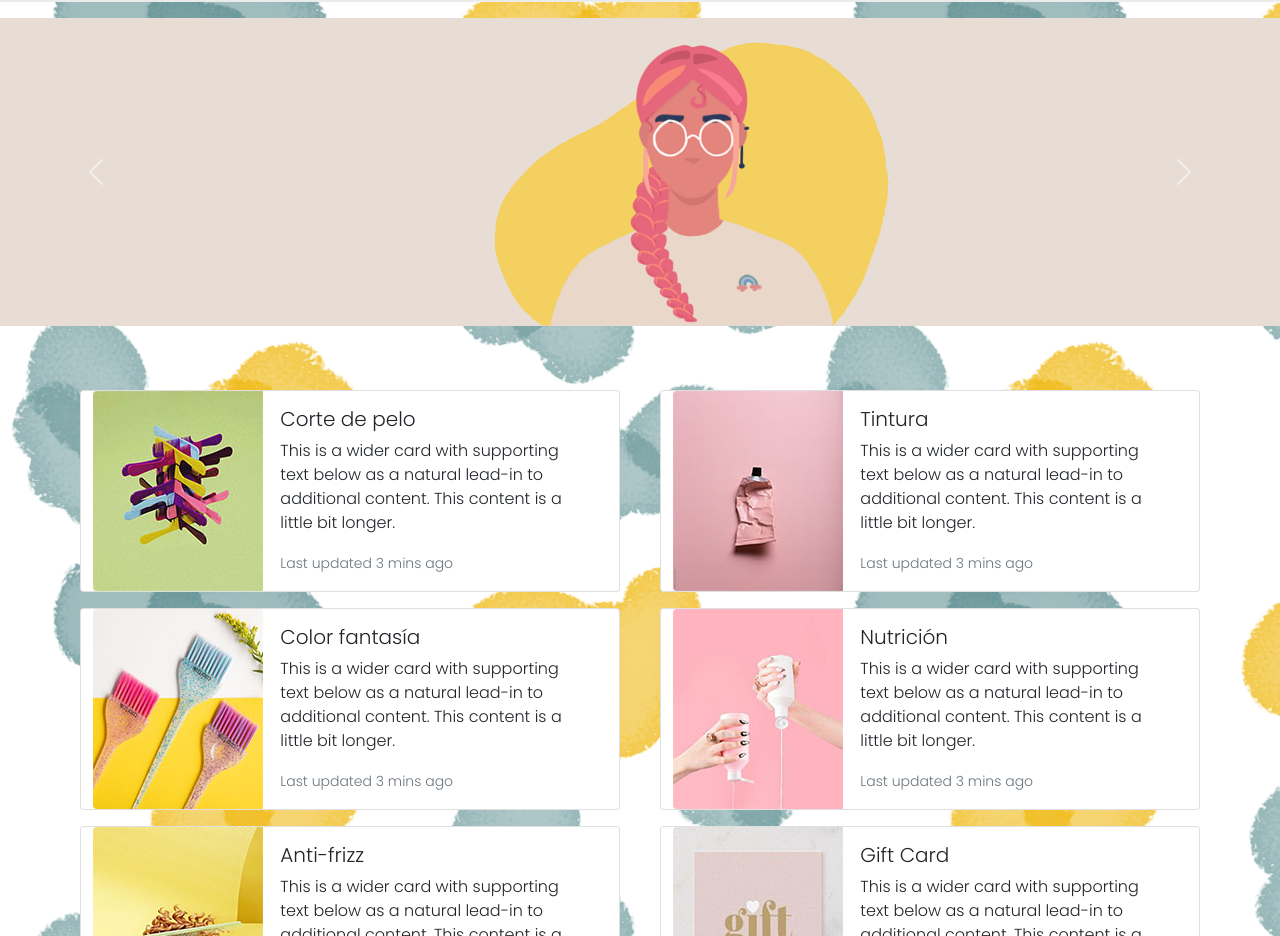
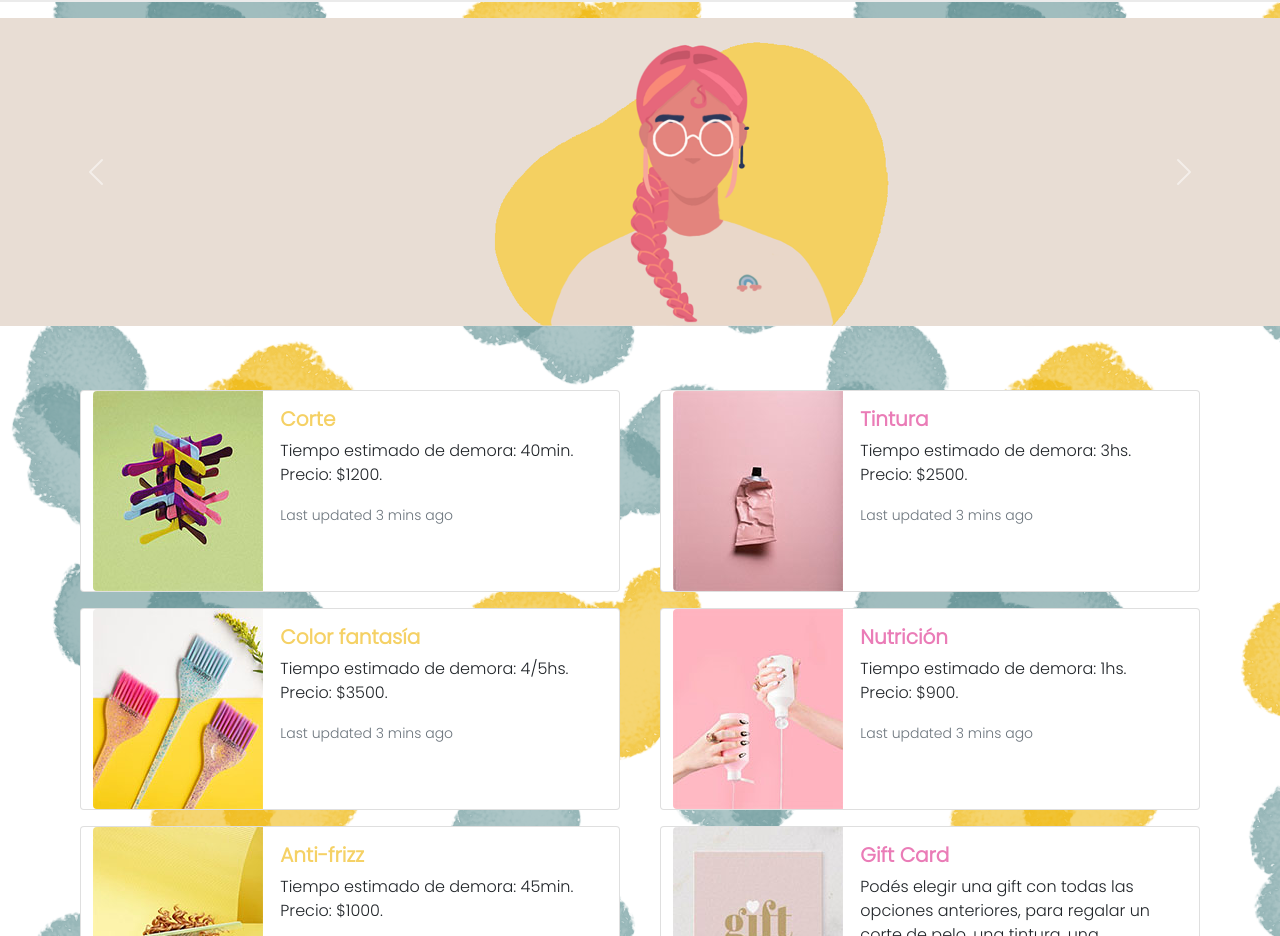
Before and after one commit to Marinachial/SASS, a plain HTML site: page pages/turnos.html in a window 1280 px wide. Shown: the part 66-1002 px from the top of the page. Drawn offline with nearby package versions, Linux system fonts and the light colour scheme.

Commit message:
agrego color en la secion turnos y algunos detalles

```diff
--- a/css/style.css
+++ b/css/style.css
@@ -45,8 +45,9 @@ nav {
 .btn.btn-outline-success{
 	color: #1493A2;
 	border-color: #1493A2;
-	border-width: 5px;
+	border-width: 3px;
 }
+
 
 .dropdown-item{
 	color: #1493A2;
@@ -59,7 +60,6 @@ nav {
 .dropdown-item:visited{
 	color: #ea7cb7;
 }
-
 
 
 
@@ -99,14 +99,30 @@ header h2{
 	color: #ea7cb7;
 }
 
+a.navbar-brand{
+	width: 250px;
+	height: 47.5px;
+}
 
-#SeccionSobre img[src="../img/sillaa.png"]{
+/*tamaño de la imagen seccion sobre*/
+
+#seccionSobre img[src="../img/sillaa.png"]{
  	width: 425px;
  	height: 584px;
 }
 
 
 
+/*--------------------MEDIAQUERIES------------------------*/
+
+/*----------Mediaq del Logo-----------*/
+
+@media (min-width: 280px) and (max-width: 375px){
+		a.navbar-brand{
+		width: 180px;
+		height: 47.5px;
+	}
+}
 
 
 /*----------Mediaq del slider-----------*/
@@ -125,8 +141,8 @@ header h2{
 
 /*----------Mediaq de la imagen Sección Sobre-----------*/
 
-@media (min-width: 280px) and (max-width: 375px){
-	#SeccionSobre img[src="../img/sillaa.png"]{
+@media (min-width: 280px) and (max-width: 434px){
+	#seccionSobre img[src="../img/sillaa.png"]{
  		width: 325px;
  		height: 484px;
  	}
@@ -134,28 +150,19 @@ header h2{
 
 
 
+
 /*----------MAIN---------*/
 
-
+/*estilos index*/
 .bg-color {
     background-color: #8487ce;
 }
 
-.pfont{
-	font-size: 20px;
-	color: white;
-}
 
 .pfont2{
 	font-size: 3rem;
 	font-weight: bold;
 	color: #84b7bd;
-}
-
-
-
-article.bg-color2 {
-    background-color: #709094;
 }
 
 .card-text1{
@@ -164,6 +171,40 @@ article.bg-color2 {
 	text-transform: uppercase;
 	font-weight: bold;
 }
+
+
+/*estilos sobre*/
+
+.pfont{
+	font-size: 20px;
+	color: white;
+}
+
+/*estilos turnos*/
+
+.card-text2{
+	font-size: 1rem;
+
+}
+
+.card-titlesobre{
+	font-weight: bold;
+	color: #f5d165;
+}
+
+.card-titlesobre2{
+	font-weight: bold;
+	color: #ea7cb7;
+}
+
+
+
+/*estilos contacto*/
+
+article.bg-color2 {
+    background-color: #709094;
+}
+
 
 
 /*----------FOOTER---------*/
--- a/pages/turnos.html
+++ b/pages/turnos.html
@@ -49,7 +49,7 @@
 	      </ul>
 	      <form class="d-flex">
 	        <input class="form-control me-2" type="search" placeholder="¿Buscás algo?" aria-label="Search">
-	        <button class="btn btn-outline-success" type="submit">Buscar</button>
+	        <button class="btn btn-outline-success bluehover" type="submit">Buscar</button>
 	      </form>
 	    </div>
 	  </div>
@@ -114,8 +114,9 @@
 				    </div>
 				    <div class="col-md-8">
 				      <div class="card-body">
-				        <h5 class="card-title">Corte de pelo</h5>
-				        <p class="card-text">This is a wider card with supporting text below as a natural lead-in to additional content. This content is a little bit longer.</p>
+				        <h5 class="card-titlesobre">Corte</h5>
+				        <p class="card-text2">Tiempo estimado de demora: 40min.
+				        Precio: $1200.</p>
 				        <p class="card-text"><small class="text-muted">Last updated 3 mins ago</small></p>
 				      </div>
 				    </div>
@@ -129,8 +130,9 @@
 				    </div>
 				    <div class="col-md-8">
 				      <div class="card-body">
-				        <h5 class="card-title">Tintura</h5>
-				        <p class="card-text">This is a wider card with supporting text below as a natural lead-in to additional content. This content is a little bit longer.</p>
+				        <h5 class="card-titlesobre2">Tintura</h5>
+				        <p class="card-text2">Tiempo estimado de demora: 3hs.
+				        Precio: $2500.</p>
 				        <p class="card-text"><small class="text-muted">Last updated 3 mins ago</small></p>
 				      </div>
 				    </div>
@@ -144,8 +146,9 @@
 				    </div>
 				    <div class="col-md-8">
 				      <div class="card-body">
-				        <h5 class="card-title"> Color fantasía</h5>
-				        <p class="card-text">This is a wider card with supporting text below as a natural lead-in to additional content. This content is a little bit longer.</p>
+				        <h5 class="card-titlesobre"> Color fantasía</h5>
+				        <p class="card-text2">Tiempo estimado de demora: 4/5hs.
+				        Precio: $3500.</p>
 				        <p class="card-text"><small class="text-muted">Last updated 3 mins ago</small></p>
 				      </div>
 				    </div>
@@ -159,8 +162,9 @@
 				    </div>
 				    <div class="col-md-8">
 				      <div class="card-body">
-				        <h5 class="card-title">Nutrición</h5>
-				        <p class="card-text">This is a wider card with supporting text below as a natural lead-in to additional content. This content is a little bit longer.</p>
+				        <h5 class="card-titlesobre2">Nutrición</h5>
+				        <p class="card-text2">Tiempo estimado de demora: 1hs.
+				        Precio: $900.</p>
 				        <p class="card-text"><small class="text-muted">Last updated 3 mins ago</small></p>
 				      </div>
 				    </div>
@@ -174,8 +178,9 @@
 				    </div>
 				    <div class="col-md-8">
 				      <div class="card-body">
-				        <h5 class="card-title">Anti-frizz</h5>
-				        <p class="card-text">This is a wider card with supporting text below as a natural lead-in to additional content. This content is a little bit longer.</p>
+				        <h5 class="card-titlesobre">Anti-frizz</h5>
+				        <p class="card-text2">Tiempo estimado de demora: 45min.
+				        Precio: $1000.</p>
 				        <p class="card-text"><small class="text-muted">Last updated 3 mins ago</small></p>
 				      </div>
 				    </div>
@@ -189,8 +194,8 @@
 				    </div>
 				    <div class="col-md-8">
 				      <div class="card-body">
-				        <h5 class="card-title">Gift Card</h5>
-				        <p class="card-text">This is a wider card with supporting text below as a natural lead-in to additional content. This content is a little bit longer.</p>
+				        <h5 class="card-titlesobre2">Gift Card</h5>
+				        <p class="card-text2">Podés elegir una gift con todas las opciones anteriores, para regalar un corte de pelo, una tintura, una nutrición, etc. ¡Y se la enviamos directamente a quién vos quieras!</p>
 				        <p class="card-text"><small class="text-muted">Last updated 3 mins ago</small></p>
 				      </div>
 				    </div>
```
Also changed, not shown: index.html (+3 -3 lines), pages/sobre.html (+7 -7 lines).
